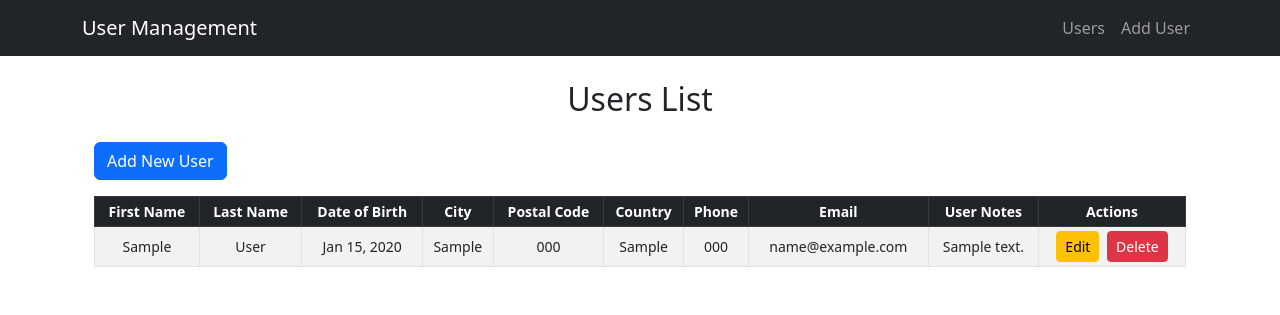
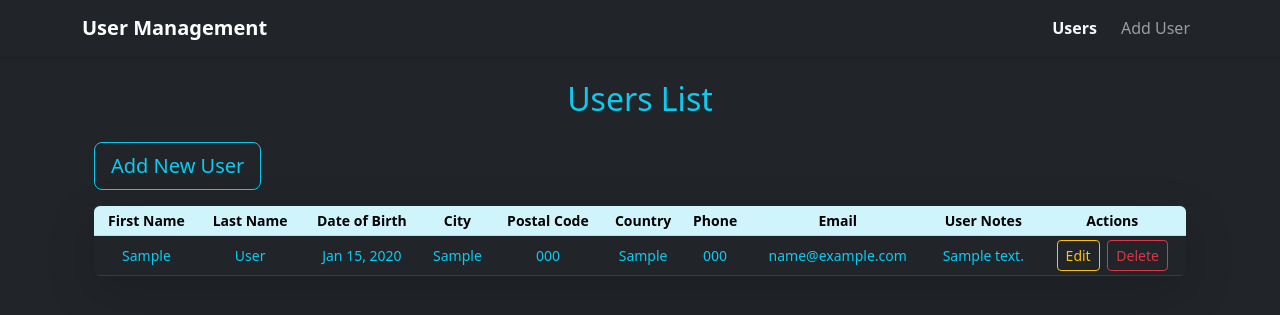
Before and after one commit to nozoinho/user-management-system, a Node server app: page /users/ in a window 1280 px wide. Shown: the top 315 px of the page. Run offline with Node 20, Linux system fonts and the light colour scheme; tables that the repository leaves empty hold one stand-in row (values such as "Sample post"); some libraries are stand-ins or nearby versions.

Commit message:
Updating appearance on main, index, edit, new and form_fields

```diff
--- a/views/layouts/main.hbs
+++ b/views/layouts/main.hbs
@@ -7,22 +7,22 @@
   <!-- Bootstrap 5 CSS -->
   <link href="https://cdn.jsdelivr.net/npm/bootstrap@5.3.0/dist/css/bootstrap.min.css" rel="stylesheet">
 </head>
-<body>
+<body class="bg-dark text-light">
 
   <!-- Navbar -->
-  <nav class="navbar navbar-expand-lg navbar-dark bg-dark mb-4">
+  <nav class="navbar navbar-expand-lg navbar-dark bg-dark shadow-sm mb-4">
     <div class="container">
-      <a class="navbar-brand" href="/users">User Management</a>
+      <a class="navbar-brand fw-bold" href="/users">User Management</a>
       <button class="navbar-toggler" type="button" data-bs-toggle="collapse" data-bs-target="#navbarNav">
         <span class="navbar-toggler-icon"></span>
       </button>
       <div class="collapse navbar-collapse" id="navbarNav">
         <ul class="navbar-nav ms-auto">
           <li class="nav-item">
-            <a class="nav-link" href="/users">Users</a>
+            <a class="nav-link text-light fw-semibold" href="/users">Users</a>
           </li>
           <li class="nav-item">
-            <a class="nav-link" href="/users/new">Add User</a>
+            <a class="nav-link btn btn-outline-light btn-sm rounded-pill ms-2" href="/users/new">Add User</a>
           </li>
         </ul>
       </div>
@@ -31,7 +31,7 @@
 
   <!-- Main container -->
   <div class="container">
-    {{{body}}} <!-- This is where each page content will render -->
+    {{{body}}} <!-- Render content of each page -->
   </div>
 
   <!-- Bootstrap 5 JS bundle -->
--- a/views/partials/_form_fields.hbs
+++ b/views/partials/_form_fields.hbs
@@ -1,44 +1,96 @@
-<p>
-  <label>First Name</label>
-  <input class="w3-input" type="text" name="firstName" value="{{user.firstName}}" required>
-</p>
-<p>
-  <label>Last Name</label>
-  <input class="w3-input" type="text" name="lastName" value="{{user.lastName}}" required>
-</p>
-<p>
-  <label>Date of Birth</label>
-  <input class="w3-input" type="date" name="dateOfBirth" value="{{user.dateOfBirth}}">
-</p>
-<p>
-  <label>Address 1</label>
-  <input class="w3-input" type="text" name="address1" value="{{user.address1}}">
-</p>
-<p>
-  <label>Address 2</label>
-  <input class="w3-input" type="text" name="address2" value="{{user.address2}}">
-</p>
-<p>
-  <label>City</label>
-  <input class="w3-input" type="text" name="city" value="{{user.city}}">
-</p>
-<p>
-  <label>Postal Code</label>
-  <input class="w3-input" type="text" name="postalCode" value="{{user.postalCode}}">
-</p>
-<p>
-  <label>Country</label>
-  <input class="w3-input" type="text" name="country" value="{{user.country}}">
-</p>
-<p>
-  <label>Phone Number</label>
-  <input class="w3-input" type="text" name="phoneNumber" value="{{user.phoneNumber}}">
-</p>
-<p>
-  <label>Email</label>
-  <input class="w3-input" type="email" name="email" value="{{user.email}}">
-</p>
-<p>
-  <label>User Notes</label>
-  <textarea class="w3-input" name="userNotes">{{user.userNotes}}</textarea>
-</p>
+<div class="row gx-3 mb-3">
+  <div class="col-md-4">
+    <label for="firstName" class="form-label fw-semibold {{#if user._id}}text-warning{{else}}text-info{{/if}}">
+      First Name
+    </label>
+    <input type="text" class="form-control bg-dark text-light shadow-sm rounded"
+           id="firstName" name="firstName" value="{{user.firstName}}" required>
+  </div>
+  <div class="col-md-4">
+    <label for="lastName" class="form-label fw-semibold {{#if user._id}}text-warning{{else}}text-info{{/if}}">
+      Last Name
+    </label>
+    <input type="text" class="form-control bg-dark text-light shadow-sm rounded"
+           id="lastName" name="lastName" value="{{user.lastName}}" required>
+  </div>
+  <div class="col-md-4">
+    <label for="dateOfBirth" class="form-label fw-semibold {{#if user._id}}text-warning{{else}}text-info{{/if}}">
+      Date of Birth
+    </label>
+    <input type="date" class="form-control text-dark fw-bold {{#if user._id}}bg-warning{{else}}bg-info{{/if}} shadow-sm rounded ps-4"
+           id="dateOfBirth" name="dateOfBirth" value="{{user.dateOfBirth}}">
+  </div>
+</div>
+
+<div class="row gx-3 mb-3">
+  <div class="col-md-6">
+    <label for="address1" class="form-label fw-semibold {{#if user._id}}text-warning{{else}}text-info{{/if}}">
+      Address 1
+    </label>
+    <input type="text" class="form-control bg-dark text-light shadow-sm rounded"
+           id="address1" name="address1" value="{{user.address1}}">
+  </div>
+  <div class="col-md-6">
+    <label for="address2" class="form-label fw-semibold {{#if user._id}}text-warning{{else}}text-info{{/if}}">
+      Address 2
+    </label>
+    <input type="text" class="form-control bg-dark text-light shadow-sm rounded"
+           id="address2" name="address2" value="{{user.address2}}">
+  </div>
+</div>
+
+<div class="row gx-3 mb-3">
+  <div class="col-md-4">
+    <label for="city" class="form-label fw-semibold {{#if user._id}}text-warning{{else}}text-info{{/if}}">
+      City
+    </label>
+    <input type="text" class="form-control bg-dark text-light shadow-sm rounded"
+           id="city" name="city" value="{{user.city}}">
+  </div>
+  <div class="col-md-4">
+    <label for="postalCode" class="form-label fw-semibold {{#if user._id}}text-warning{{else}}text-info{{/if}}">
+      Postal Code
+    </label>
+    <input type="text" class="form-control bg-dark text-light shadow-sm rounded"
+           id="postalCode" name="postalCode" value="{{user.postalCode}}">
+  </div>
+  <div class="col-md-4">
+    <label for="country" class="form-label fw-semibold {{#if user._id}}text-warning{{else}}text-info{{/if}}">
+      Country
+    </label>
+    <input type="text" class="form-control bg-dark text-light shadow-sm rounded"
+           id="country" name="country" value="{{user.country}}">
+  </div>
+</div>
+
+<div class="row gx-3 mb-3">
+  <div class="col-md-4">
+    <label for="phoneNumber" class="form-label fw-semibold {{#if user._id}}text-warning{{else}}text-info{{/if}}">
+      Phone Number
+    </label>
+    <input type="text" class="form-control bg-dark text-light shadow-sm rounded"
+           id="phoneNumber" name="phoneNumber" value="{{user.phoneNumber}}">
+  </div>
+  <div class="col-md-8">
+    <label for="email" class="form-label fw-semibold {{#if user._id}}text-warning{{else}}text-info{{/if}}">
+      Email
+    </label>
+    <input type="email" class="form-control bg-dark text-light shadow-sm rounded"
+           id="email" name="email" value="{{user.email}}">
+  </div>
+</div>
+
+<div class="mb-3">
+  <label for="userNotes" class="form-label fw-semibold {{#if user._id}}text-warning{{else}}text-info{{/if}}">
+    User Notes
+  </label>
+  <textarea class="form-control bg-dark text-light shadow-sm rounded"
+            id="userNotes" name="userNotes" rows="3">{{user.userNotes}}</textarea>
+</div>
+
+<div class="d-flex justify-content-start mb-4">
+  <button type="submit" class="btn {{#if user._id}}btn-outline-warning{{else}}btn-outline-info{{/if}} btn-lg fw-semibold shadow-sm">
+    <i class="bi {{#if user._id}}bi-pencil-square{{else}}bi-check2-circle{{/if}} me-2"></i>
+    {{#if user._id}}Update User{{else}}Add User{{/if}}
+  </button>
+</div>
--- a/views/users/index.hbs
+++ b/views/users/index.hbs
@@ -1,13 +1,15 @@
 <div class="container my-4">
-  <h2 class="text-center mb-4">Users List</h2>
+  <h2 class="text-center mb-4 text-info">Users List</h2>
 
   <div class="d-flex justify-content-start mb-3">
-    <a href="/users/new" class="btn btn-primary">Add New User</a>
+    <a href="/users/new" class="btn btn-outline-info btn-lg">
+      <i class="bi bi-person-plus"></i> Add New User
+    </a>
   </div>
 
-  <div class="table-responsive">
-    <table class="table table-striped table-bordered table-hover align-middle table-sm text-nowrap small mb-0">
-      <thead class="table-dark text-center">
+  <div class="table-responsive shadow-lg rounded-2 overflow-hidden">
+    <table class="table table-dark table-hover align-middle table-sm text-nowrap small mb-0">
+      <thead class="table-info text-dark text-center">
         <tr>
           <th>First Name</th>
           <th>Last Name</th>
@@ -23,20 +25,24 @@
       </thead>
       <tbody class="text-center">
         {{#each users}}
-        <tr>
-          <td>{{this.firstName}}</td>
-          <td>{{this.lastName}}</td>
-          <td>{{this.dateOfBirth}}</td>
-          <td>{{this.city}}</td>
-          <td>{{this.postalCode}}</td>
-          <td>{{this.country}}</td>
-          <td>{{this.phoneNumber}}</td>
-          <td>{{this.email}}</td>
-          <td class="text-wrap text-break" style="max-width: 250px;">{{this.userNotes}}</td>
+        <tr class="bg-dark bg-opacity-75">
+          <td class="text-info">{{this.firstName}}</td>
+          <td class="text-info">{{this.lastName}}</td>
+          <td class="text-info">{{this.dateOfBirth}}</td>
+          <td class="text-info">{{this.city}}</td>
+          <td class="text-info">{{this.postalCode}}</td>
+          <td class="text-info">{{this.country}}</td>
+          <td class="text-info">{{this.phoneNumber}}</td>
+          <td class="text-info">{{this.email}}</td>
+          <td class="text-info text-wrap text-break" style="max-width: 250px;">{{this.userNotes}}</td>
           <td>
-            <a href="/users/{{this._id}}/edit" class="btn btn-warning btn-sm me-1">Edit</a>
+            <a href="/users/{{this._id}}/edit" class="btn btn-outline-warning btn-sm me-1">
+              <i class="bi bi-pencil-square"></i> Edit
+            </a>
             <form action="/users/{{this._id}}?_method=DELETE" method="POST" class="d-inline">
-              <button type="submit" class="btn btn-danger btn-sm" onclick="return confirm('Are you sure you want to delete this user?');">Delete</button>
+              <button type="submit" class="btn btn-outline-danger btn-sm" onclick="return confirm('Are you sure you want to delete this user?');">
+                <i class="bi bi-trash3"></i> Delete
+              </button>
             </form>
           </td>
         </tr>
```
Also changed, not shown: views/users/edit.hbs (+5 -5 lines), views/users/new.hbs (+5 -5 lines), 1 other file.
